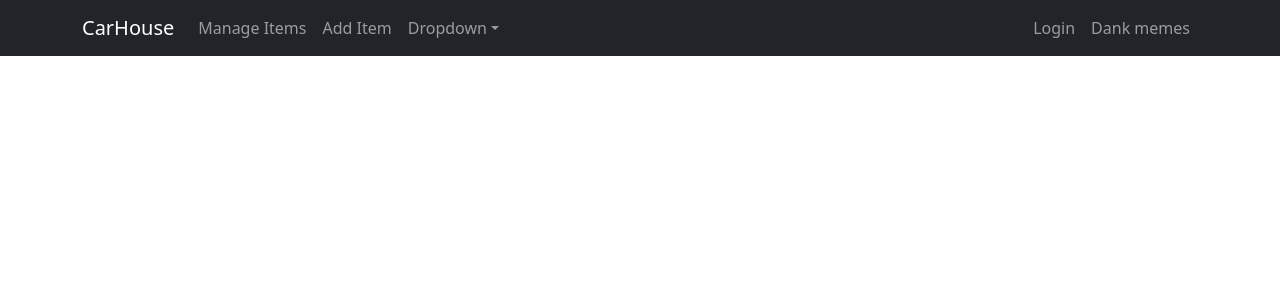
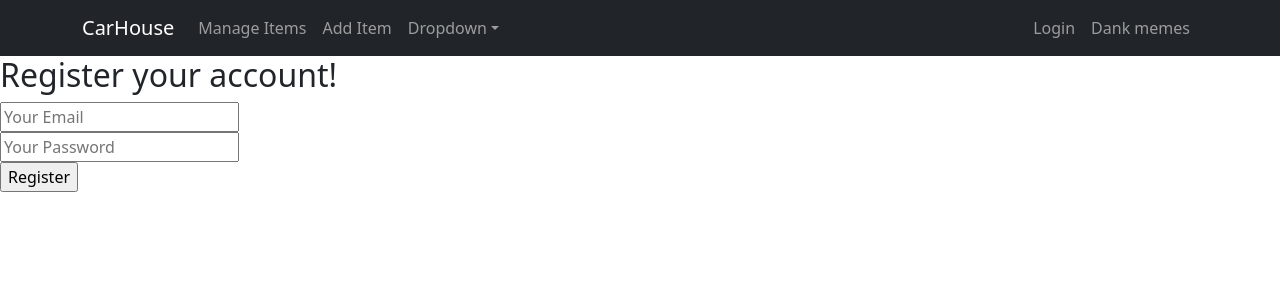
Before and after one commit to kdipto1/warehouse-management-client-side, a React (Create React App) app: page /register in a window 1280 px wide. Shown: the top 300 px of the page. Built offline with nearby package versions, Linux system fonts and the light colour scheme.

Commit message:
react toatify package added

```diff
--- a/package.json
+++ b/package.json
@@ -16,6 +16,7 @@
     "react-hook-form": "^7.30.0",
     "react-router-dom": "^6.3.0",
     "react-scripts": "5.0.1",
+    "react-toastify": "^9.0.1",
     "web-vitals": "^2.1.0"
   },
   "scripts": {
--- a/src/App.js
+++ b/src/App.js
@@ -6,6 +6,7 @@ import Home from "./Pages/Home/Home";
 import Items from "./Pages/Items/Items";
 import Login from "./Pages/Login/Login";
 import ManageItem from "./Pages/ManageItem/ManageItem";
+import Register from "./Pages/Login/Register"
 
 function App() {
   return (
@@ -17,6 +18,8 @@ function App() {
         <Route path="/inventory" element={<Items />}>Manage Items</Route>
         <Route path="/addItem" element={<AddItem></AddItem>}>Add Item</Route>
         <Route path="/login" element={<Login></Login>}>Login</Route>
+        <Route path="/register" element={<Register/>}>Login</Route>
+
 
       </Routes>
     </div>
--- a/src/Pages/Login/Login.js
+++ b/src/Pages/Login/Login.js
@@ -1,15 +1,49 @@
-import React from 'react';
+import React from "react";
+import { useSignInWithEmailAndPassword } from "react-firebase-hooks/auth";
+import { Link } from "react-router-dom";
+import auth from "../../firebase.init";
 
 const Login = () => {
   const [signInWithEmailAndPassword, user, loading, error] =
     useSignInWithEmailAndPassword(auth);
+  const handleLogin = (event) => {
+    event.preventDefault();
+    const email = event?.target?.email?.value;
+    const password = event?.target?.password?.value;
+    signInWithEmailAndPassword(email, password);
+    if (error) {
+      return (
+        <div>
+          <p>Error: {error.message}</p>
+        </div>
+      );
+    }
+    if (loading) {
+      return <p>Loading...</p>;
+    }
+    if (user) {
+      console.log(user);
+      return (
+        <div>
+          <p>Signed In User: {user.email}</p>
+        </div>
+      );
+    }
+  };
   return (
     <div>
-      <form action="">
-        <input type="email" name="email" id="" placeholder="Your Email"/>
-        <input type="password" name="password" id="" placeholder="Your Password"/>
-        <input type="submit" value="Login"/>
+      <h2>Login to your Account</h2>
+      <form onSubmit={handleLogin}>
+        <input type="email" name="email" required placeholder="Your Email" />
+        <input
+          type="password"
+          name="password"
+          required
+          placeholder="Your Password"
+        />
+        <input type="submit" value="Login" />
       </form>
+      <p>Don't have an account, Please <Link to="/register">Register</Link> </p>
     </div>
   );
 };
--- a/src/Pages/Login/Register.js
+++ b/src/Pages/Login/Register.js
@@ -1,9 +1,48 @@
 import React from 'react';
-
+import { useCreateUserWithEmailAndPassword } from "react-firebase-hooks/auth";
+import auth from '../../firebase.init';
 const Register = () => {
+  const [createUserWithEmailAndPassword, user, loading, error] =
+    useCreateUserWithEmailAndPassword(auth);
+  const handRegister = event => {
+    event.preventDefault();
+    const email = event?.target?.email?.value;
+    const password = event?.target?.password?.value;
+    createUserWithEmailAndPassword(email, password);
+    if (error) {
+      return (
+        <div>
+          <p>Error: {error.message}</p>
+        </div>
+      );
+    }
+    if (loading) {
+      return <p>Loading...</p>;
+    }
+    if (user) {
+      return (
+        <div>
+          <p>Registered User: {user.email}</p>
+        </div>
+      );
+    }
+  }
   return (
     <div>
-      <h2>Register New Account</h2>
+      <h2>Register your account!</h2>
+      <form onSubmit={handRegister}>
+        <input type="email" name="email" id="" placeholder="Your Email" required />
+        <br />
+        <input
+          type="password"
+          name="password"
+          id=""
+          placeholder="Your Password"
+          required
+        />
+        <br />
+        <input type="submit" value="Register" />
+      </form>
     </div>
   );
 };
```
Also changed, not shown: src/Pages/Login/SocialLogin.js (added, +11 -0 lines), 1 other file (tests, documents, lock files or other folders).
